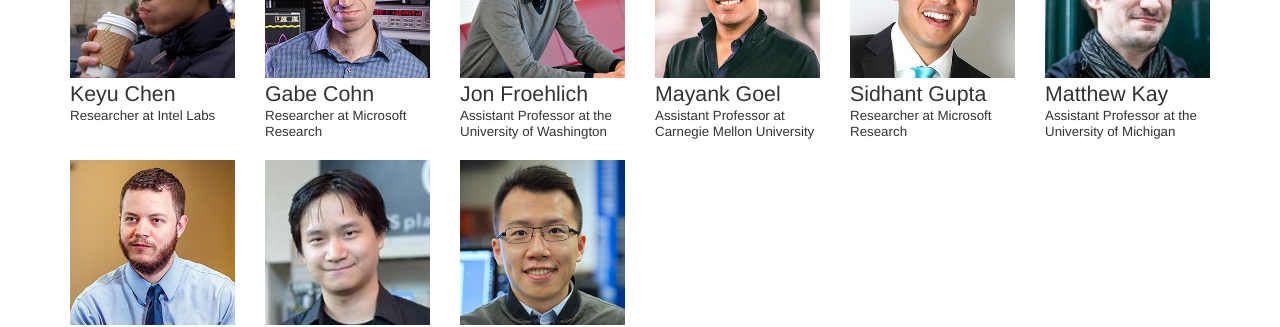
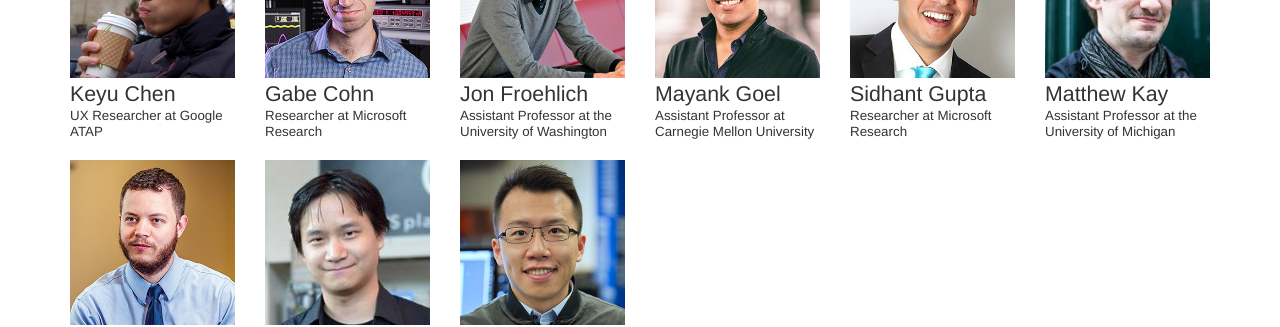
Before and after one commit to ubicomplab/ubicomplab.github.io, a Jekyll site: the page built from members/index.html, in a window 1280 px wide and 900 px high, scrolled down 1700 px. Shown: the part 152-479 px from the top of the window. Built offline with Jekyll 4.4.1, drawn with Linux system fonts in a browser that asks for light colours; some web fonts are replaced.

Commit message:
Update Ke-Yu's affiliation

```diff
--- a/_data/members.yml
+++ b/_data/members.yml
@@ -144,7 +144,7 @@
   image: /images/members/keyu.jpg
   website: http://www.keyuc.com
   status: alumni
-  affiliation: Researcher at Intel Labs
+  affiliation: UX Researcher at Google ATAP
 
 - id: cohn
   name: Gabe Cohn
```
